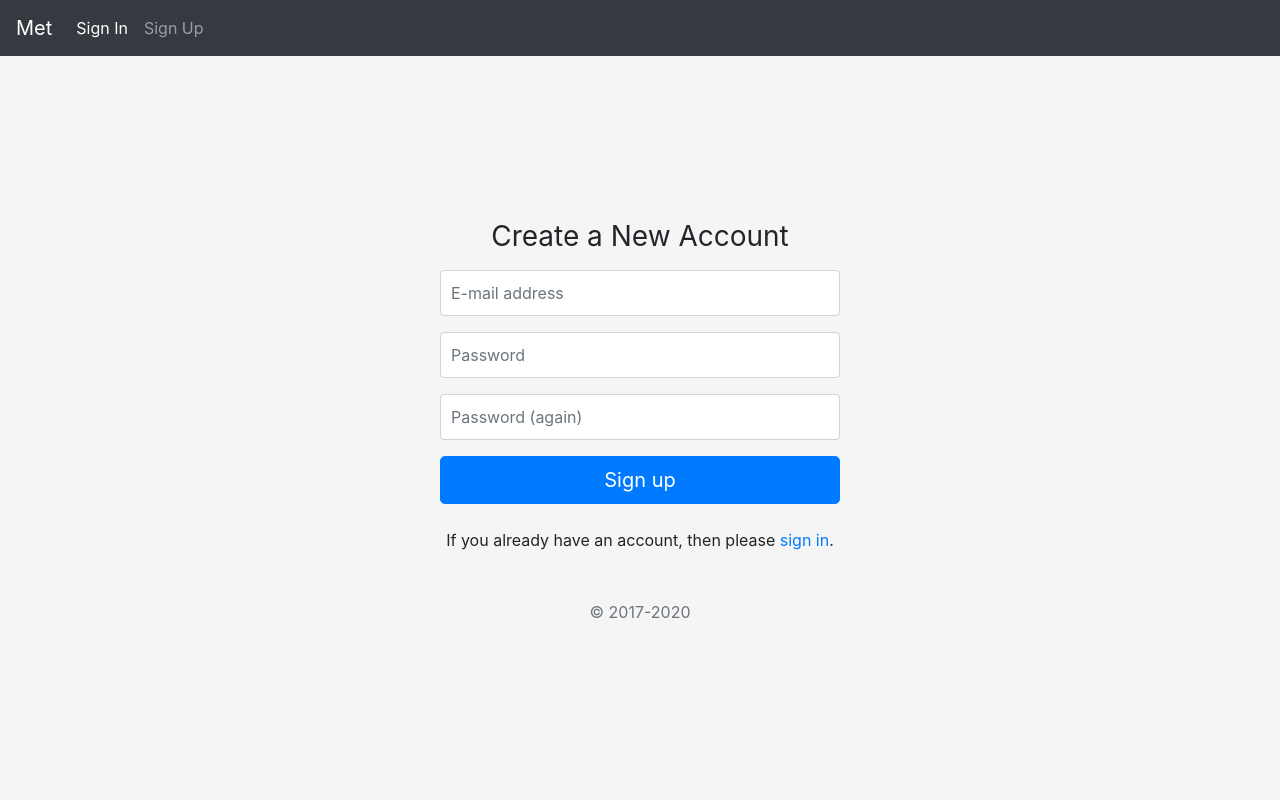
After one commit to oneschilling/mat, a Django app: template prj/templates/allauth/account/signup.html in a window 1280 px wide. The commit adds this page. Run offline with Django 3.2, Linux system fonts and the light colour scheme; the template is opened without the code that fills it: values that come from a table or form of the project are taken from there, others are empty; some libraries are stand-ins or nearby versions.

Commit message:
Added custom signup site with bootstrap 4 style and added signin alert styling.

```diff
--- a/prj/forms.py
+++ b/prj/forms.py
@@ -7,7 +7,7 @@ from crispy_forms.layout import Submit, Div
 
 class CustomLoginForm(forms.LoginForm):
     """
-    Custom Login form that removed the labels from the form.
+    Custom login form that removed the labels from the form.
 
     """
 
@@ -17,3 +17,18 @@ class CustomLoginForm(forms.LoginForm):
 
         self.fields['login'].label = False
         self.fields['password'].label = False
+
+
+class CustomSignupForm(forms.SignupForm):
+    """
+    Custom signup form that removed the labels from the form.
+
+    """
+
+    def __init__(self, *args, **kwargs):
+        super(CustomSignupForm, self).__init__(*args, **kwargs)
+        self.helper = FormHelper(self)
+
+        self.fields['email'].label = False
+        self.fields['password1'].label = False
+        self.fields['password2'].label = False
--- a/prj/prj/settings.py
+++ b/prj/prj/settings.py
@@ -135,6 +135,7 @@ STATICFILES_DIRS = (
 
 CRISPY_TEMPLATE_PACK = 'bootstrap4'
 
+EMAIL_BACKEND = 'django.core.mail.backends.console.EmailBackend'
 
 # -- BEGIN # django-allauth settings ##
 
@@ -145,7 +146,7 @@ ACCOUNT_EMAIL_REQUIRED = True
 ACCOUNT_UNIQUE_EMAIL = True
 ACCOUNT_USERNAME_REQUIRED = False
 # ACCOUNT_LOGOUT_ON_GET = True
-# ACCOUNT_CONFIRM_EMAIL_ON_GET = True
+ACCOUNT_CONFIRM_EMAIL_ON_GET = True
 ACCOUNT_EMAIL_VERIFICATION = 'mandatory'
 ACCOUNT_EMAIL_CONFIRMATION_EXPIRE_DAYS = 7
 ACCOUNT_SESSION_COOKIE_AGE = 60*60*24*30*3  # 3 months
@@ -153,6 +154,7 @@ ACCOUNT_SESSION_COOKIE_AGE = 60*60*24*30*3  # 3 months
 # set custom login form
 ACCOUNT_FORMS = {
     'login': 'forms.CustomLoginForm',
+    'signup': 'forms.CustomSignupForm',
 }
 
 AUTHENTICATION_BACKENDS = (
--- /dev/null
+++ b/prj/static/css/base.css
@@ -0,0 +1,3 @@
+.container {
+    padding: 60px 15px 0;
+}
--- /dev/null
+++ b/prj/static/css/signup.css
@@ -0,0 +1,31 @@
+html,
+body {
+  height: 100%;
+}
+
+body {
+  display: -ms-flexbox;
+  display: flex;
+  -ms-flex-align: center;
+  align-items: center;
+  padding-top: 40px;
+  padding-bottom: 40px;
+  background-color: #f5f5f5;
+}
+
+.form-signup {
+  width: 100%;
+  max-width: 430px;
+  padding: 15px;
+  margin: auto;
+}
+.form-signup .checkbox {
+  font-weight: 400;
+}
+.form-signup .form-control {
+  position: relative;
+  box-sizing: border-box;
+  height: auto;
+  padding: 10px;
+  font-size: 16px;
+}
--- /dev/null
+++ b/prj/templates/allauth/account/signup.html
@@ -0,0 +1,28 @@
+{% extends "base.html" %}
+
+{% load static %}
+{% load i18n %}
+{% load crispy_forms_tags %}
+
+{% block head_title %}{% trans "Sign Up" %}{% endblock %}
+
+{% block extra_head %}
+<link rel="stylesheet" href="{% static 'css/signup.css' %}" crossorigin="anonymous">
+{% endblock %}
+
+{% block extra_body_tag %}class="text-center"{% endblock %}
+
+{% block content %}
+
+<form class="form-signup" method="POST" action="{% url 'account_signup' %}">
+  {% csrf_token %}
+  <h1 class="h3 mb-3 font-weight-normal">{% trans "Create a New Account" %}</h1>
+  {{ form|crispy }}
+  <button class="btn btn-lg btn-primary btn-block" type="submit">{% trans "Sign up" %}</button>
+  </br>
+  <p>{% blocktrans %}If you already have an account, then please
+<a href="{{ login_url }}">sign in</a>.{% endblocktrans %}</p>
+  <p class="mt-5 mb-3 text-muted">&copy; 2017-2020</p>
+</form>
+
+{% endblock content %}
--- a/prj/templates/base.html
+++ b/prj/templates/base.html
@@ -1,3 +1,5 @@
+{% load static %}
+
 <!doctype html>
 <html lang="en">
   <head>
@@ -7,6 +9,10 @@
 
     <!-- Bootstrap CSS -->
     <link rel="stylesheet" href="https://stackpath.bootstrapcdn.com/bootstrap/4.4.1/css/bootstrap.min.css" integrity="sha384-Vkoo8x4CGsO3+Hhxv8T/Q5PaXtkKtu6ug5TOeNV6gBiFeWPGFN9MuhOf23Q9Ifjh" crossorigin="anonymous">
+
+    {% block base_css %}
+    <link rel="stylesheet" href="{% static 'css/base.css' %}" crossorigin="anonymous">
+    {% endblock %}
 
     <title>{% block head_title %}{% endblock %}</title>
     {% block extra_head %}
```
Also changed, not shown: prj/static/css/signin.css (+8 -0 lines), prj/templates/allauth/account/verification_sent.html (added, +17 -0 lines), prj/templates/login_base.html (+14 -14 lines).
